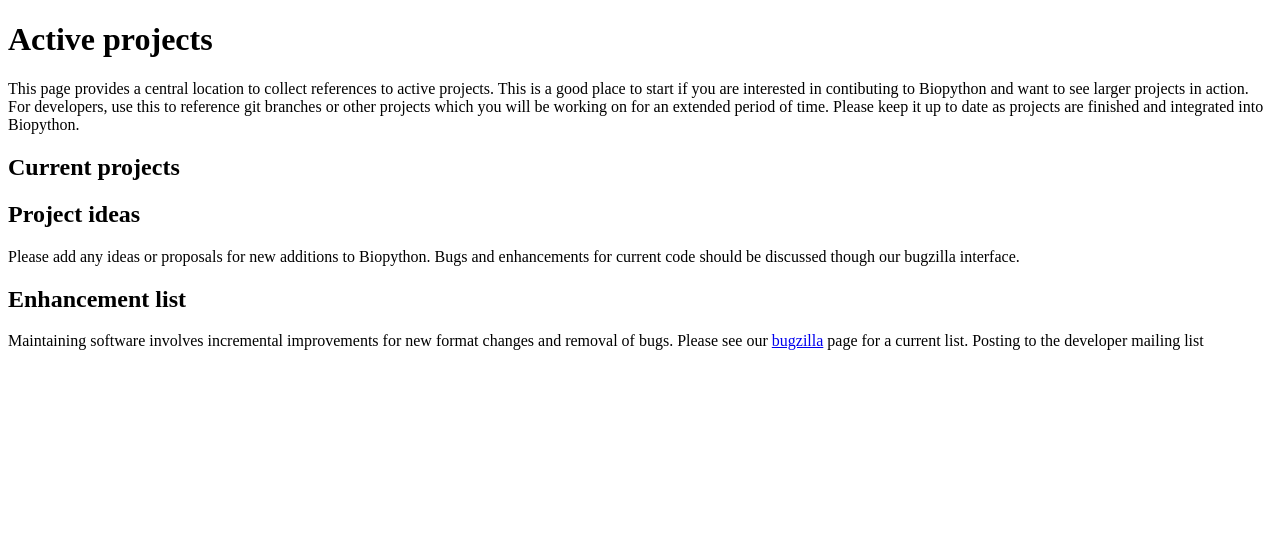
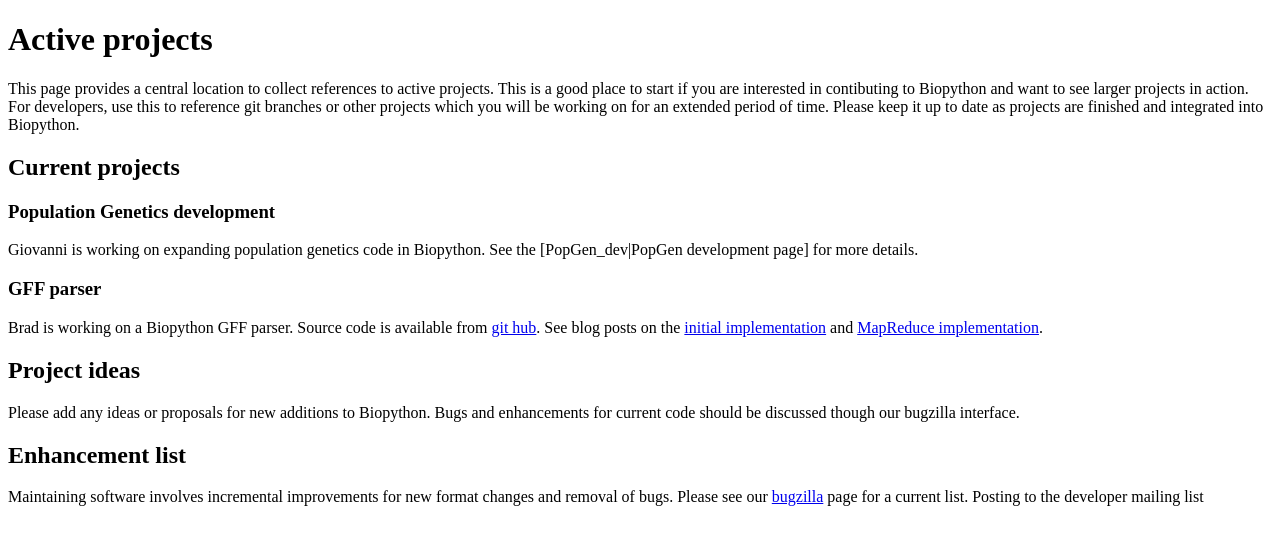
Before and after one commit to biopython/biopython.github.io, a Jekyll site: the page built from wiki/Active_projects.md, in a window 1280 px wide. Shown: the top 545 px of the page. Built offline with Jekyll 4.4.1, drawn with Linux system fonts in a browser that asks for light colours.

Commit message:
/* Current projects */

```diff
--- a/wiki/Active_projects.md
+++ b/wiki/Active_projects.md
@@ -14,6 +14,21 @@ to date as projects are finished and integrated into Biopython.
 Current projects
 ----------------
 
+### Population Genetics development
+
+Giovanni is working on expanding population genetics code in Biopython.
+See the \[PopGen\_dev|PopGen development page\] for more details.
+
+### GFF parser
+
+Brad is working on a Biopython GFF parser. Source code is available from
+[git
+hub](http://github.com/chapmanb/bcbb/tree/be2f4f1714b67aa8e428b747c74c81cdd0451072/gff).
+See blog posts on the [initial
+implementation](http://bcbio.wordpress.com/2009/03/08/initial-gff-parser-for-biopython/)
+and [MapReduce
+implementation](http://bcbio.wordpress.com/2009/03/22/mapreduce-implementation-of-gff-parsing-for-biopython/).
+
 Project ideas
 -------------
 
```
Also changed, not shown: 1 other file.
